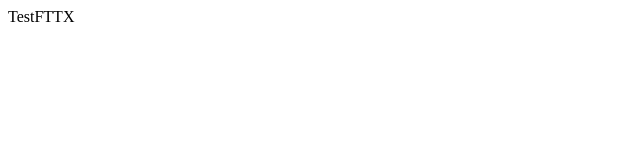
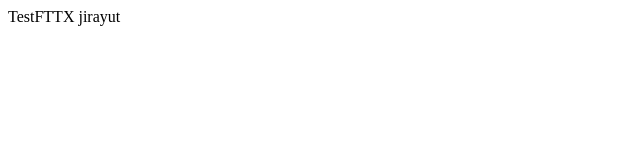
Before and after one commit to jirayut002/Test-Project, a plain HTML site: page index.html in a window 1280 px wide. Shown: the full height of the page, 0-640 px from the left. Drawn offline with Linux system fonts and the light colour scheme.

Commit message:
Edited index

```diff
--- a/index.html
+++ b/index.html
@@ -3,5 +3,6 @@
 	</head>
 	<body>
 		TestFTTX
+		jirayut
 	</body>
 </html>
```
